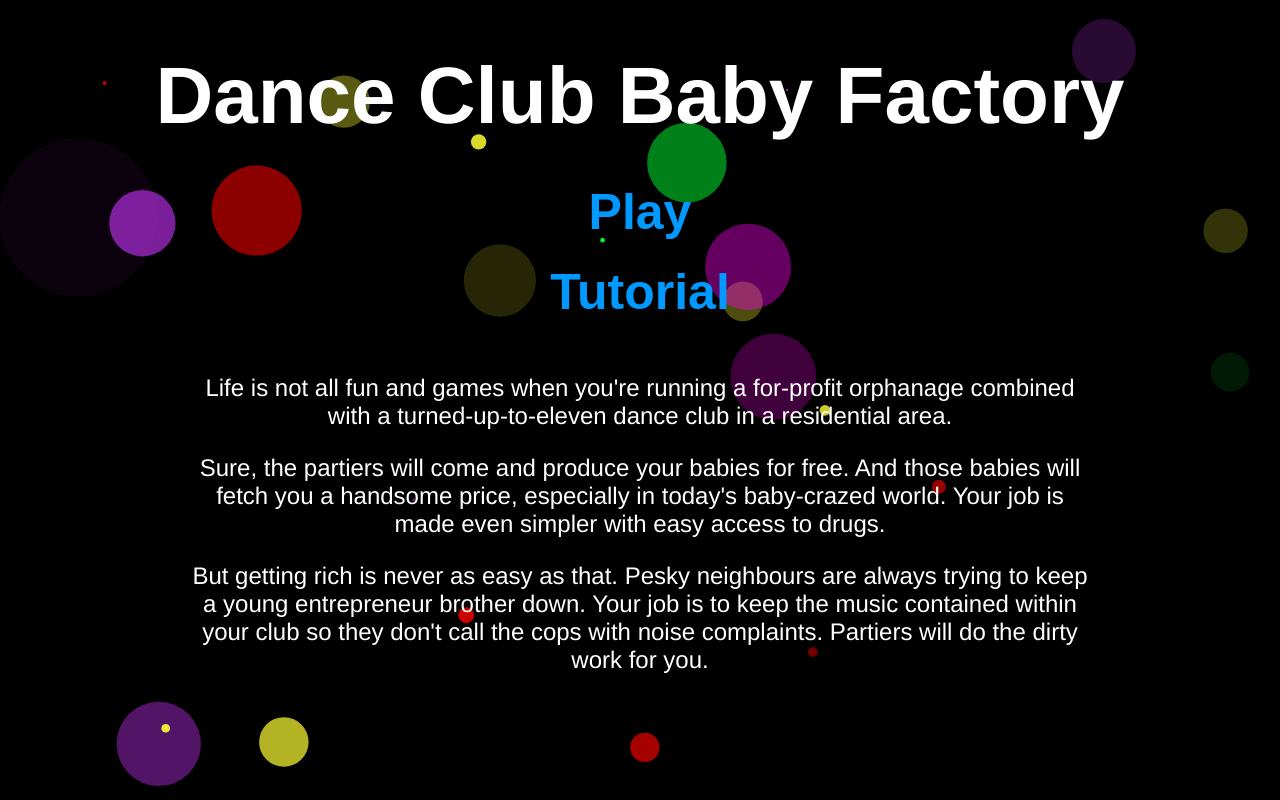
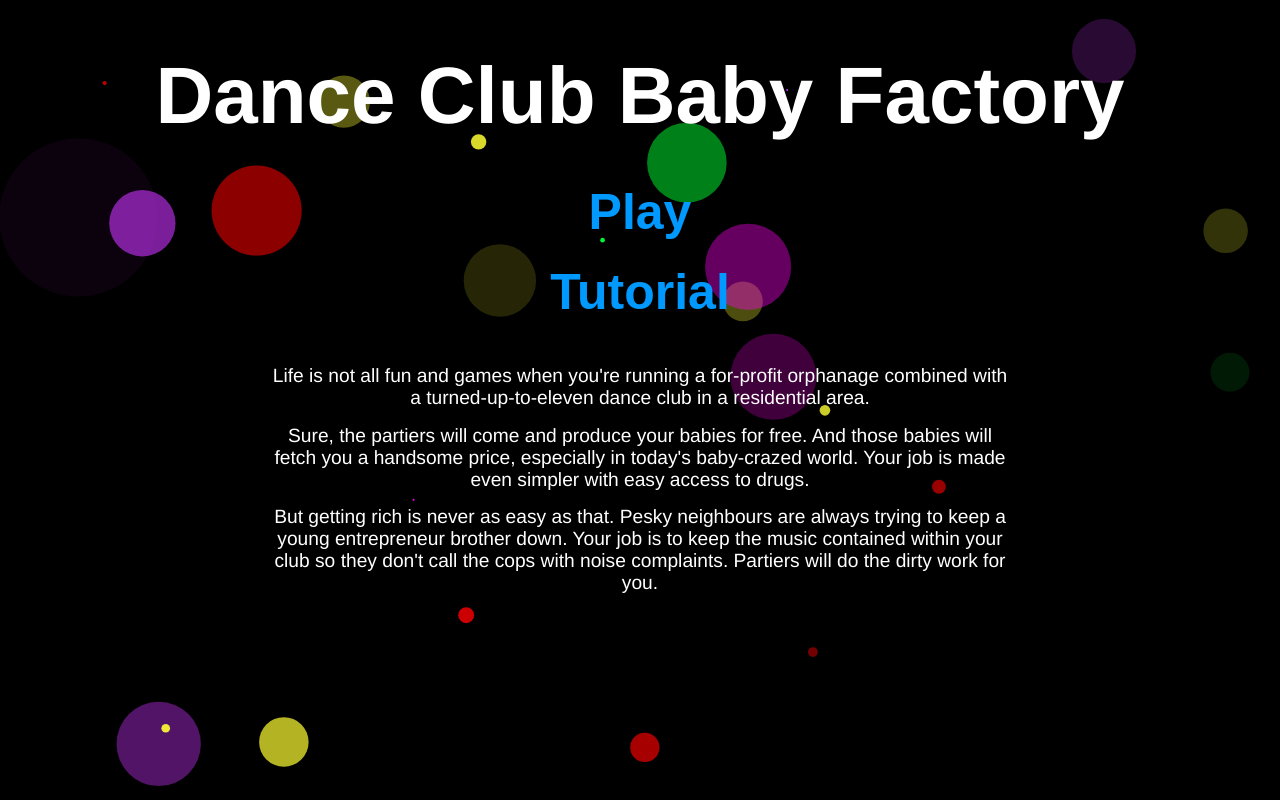
Before and after one commit to tarrencev/DanceClubBabyFactory, a website: page app/index.html in a window 1280 px wide. Drawn offline with Linux system fonts and the light colour scheme; no server answers.

Commit message:
made story fit wide screen

```diff
--- a/app/css/style.css
+++ b/app/css/style.css
@@ -47,14 +47,14 @@ canvas {
 #titleState #story {
   position: absolute;
   top: 300px;
-  width: 75%;
+  width: 60%;
   margin: auto;
   left: 0; right: 0;
 }
 
 #titleState #story p {
-  font-size: 1.5em;
-  margin: 1em;
+  font-size: 1.2em;
+  margin: 0.8em;
 }
 
 .scoresContainer {
```
